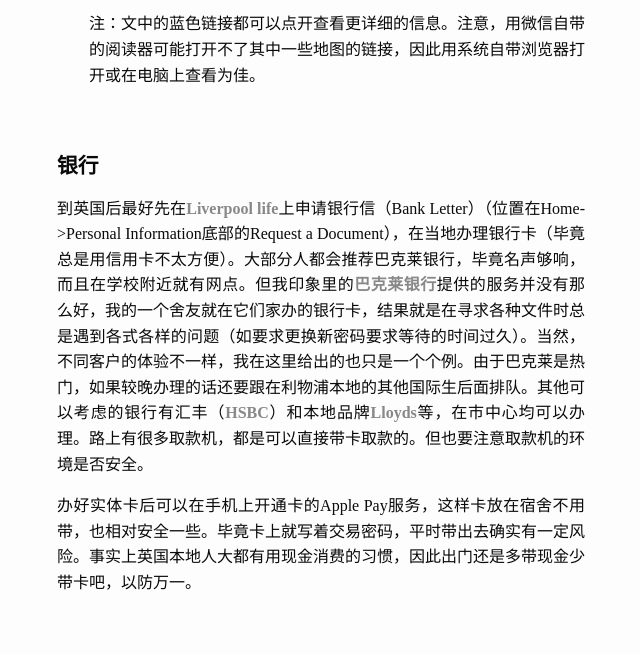
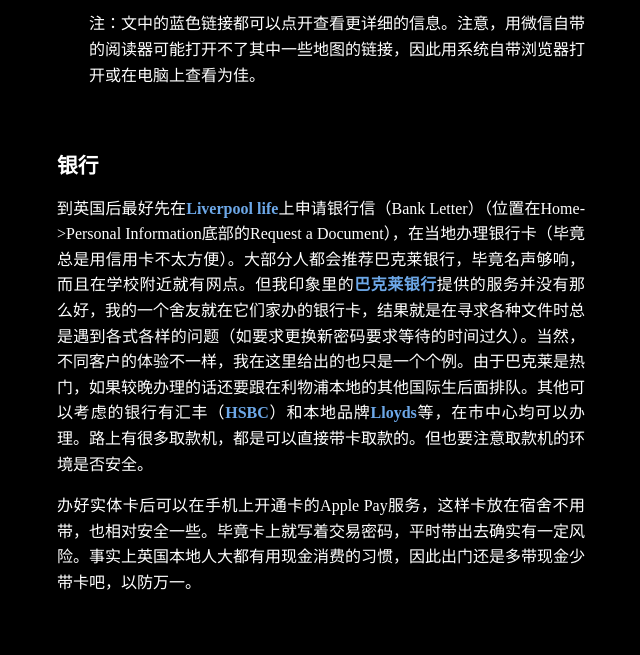
Before and after one commit to clementinelove/Beginners, a plain HTML site: page liverpool/intro-liv.html in a window 1280 px wide. Shown: the part 123-778 px from the top of the page, without its empty margins (319-959 px from the left). Drawn offline with Linux system fonts and the light colour scheme.

Commit message:
dark theme

```diff
--- a/liverpool/css/style.css
+++ b/liverpool/css/style.css
@@ -1,24 +1,26 @@
 
 body {
+  background-color: black;
+  color: white;
   text-align: justify;
-  color:#000;
+  /*color:#000; */
   font-family:Songti SC;
   font-size:12pt;
   line-height:1.6;
   margin:0;
   padding:2em 2em 5em;
-  background:rgb(253, 253, 253);
+  /*background:rgb(253, 253, 253);*/
   margin:auto;
   max-width:33em;
-  color:rgb(10, 10, 10);
+  /*color:rgb(10, 10, 10);*/
   }
 
 strong { font-weight: 900; }
 
 a {outline:none !important; font-weight:bold; text-decoration:none;}
-a:link, a:visited {color:#888;}
-a:hover {color:#36B;}
-a:active {color:#003; outline:none;}
+a:link, a:visited {color:#6da8e8;}
+a:hover {color:#3590f2;}
+a:active {color:#d37a7d; outline:none;}
 
 h1 {
   font-family: "Songti SC", Helvetica, Vernada, Tahoma, STXihei, SimSun, sans-serif;
@@ -70,7 +72,6 @@ p {
   font-size:100%;
   margin:1em 0 0;
   margin-bottom: 1em;
-
 }
 
 /*
--- a/main.css
+++ b/main.css
@@ -3,16 +3,36 @@
 Change all link color
 **/
 
+body {
+  font-family: "Songti SC",Helvetica, Vernada, Tahoma, STXihei, SimSun, sans-serif;
+  font-size: 1rem;
+  background-color: black;
+  color: white;
+}
+
+/* navigator ============================= */
+nav {
+  font-family: STFangSong, Helvetica, Vernada, Tahoma, STXihei, "Songti SC", SimSun, sans-serif;
+  align-self: flex-end;
+  font-size: 30px;
+}
+
+nav ul {
+  list-style-type: none;
+}
+
+/* ======================================= */
+
 a:link, a:visited{
   /* unvisited and visted link */
-  color: #888;
+  color: #d3585c;
   text-decoration: none;
   font-family: STFangSong, Helvetica, Vernada, Tahoma, STXihei, "Songti SC", SimSun, sans-serif;
 }
 
 a:hover {
   /* when mouse hover on link */
-  color: #000;
+  color: #d37a7d;
 }
 
 a:active {color:#003; outline:none;}
@@ -29,5 +49,5 @@ a:active {color:#003; outline:none;}
 }
 
 #article-list li {
-  font-size: 1.5rem;
+  font-size: 2rem;
 }
```
Also changed, not shown: index.html (+9 -1 lines), 2 other files.
